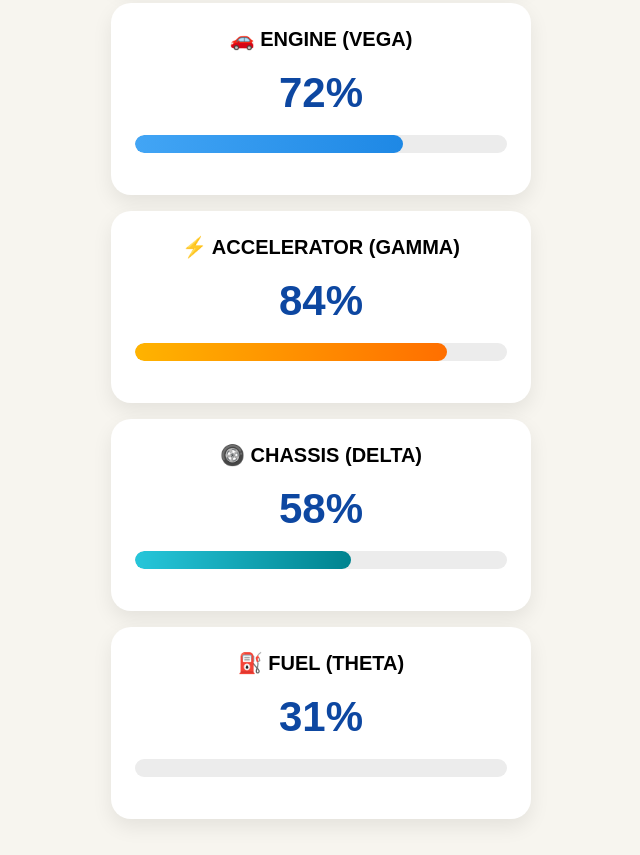
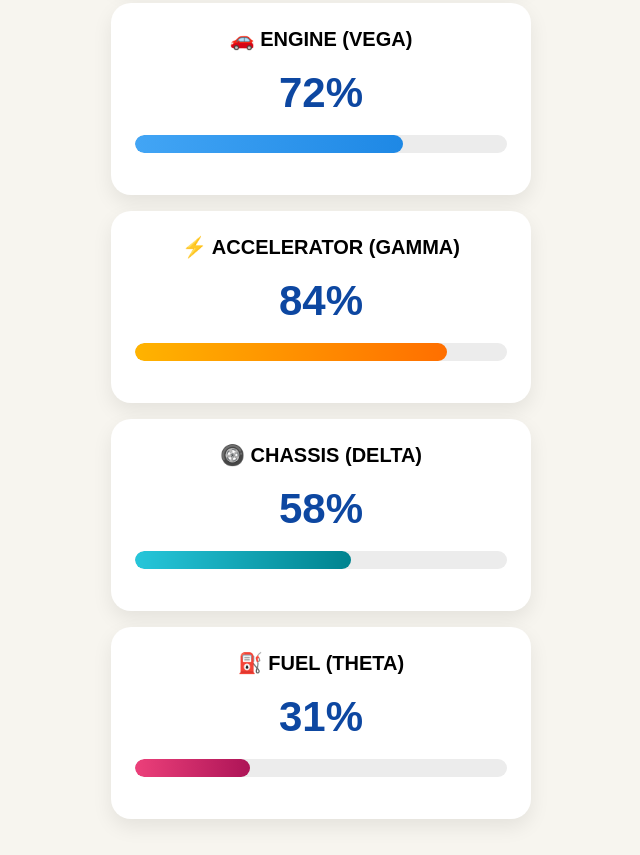
Before and after one commit to ardhnarishwar-ai/VTGD, a plain HTML site: page frontend/index.html in a window 1280 px wide. Shown: the part 1066-1921 px from the top of the page, without its empty margins (319-959 px from the left). Drawn offline with Linux system fonts and the light colour scheme.

Commit message:
Add .theta-fill class with gradient background

```diff
--- a/frontend/style.css
+++ b/frontend/style.css
@@ -237,3 +237,14 @@ body{
     border-radius:30px;
 
 }
+.theta-fill{
+
+    width:31%;
+
+    height:100%;
+
+    background:linear-gradient(90deg,#ec407a,#ad1457);
+
+    border-radius:30px;
+
+}
```
